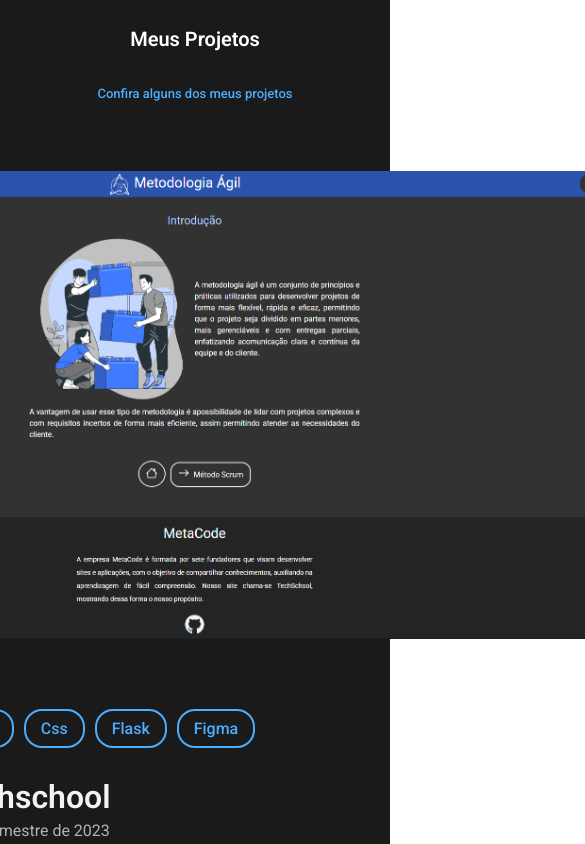
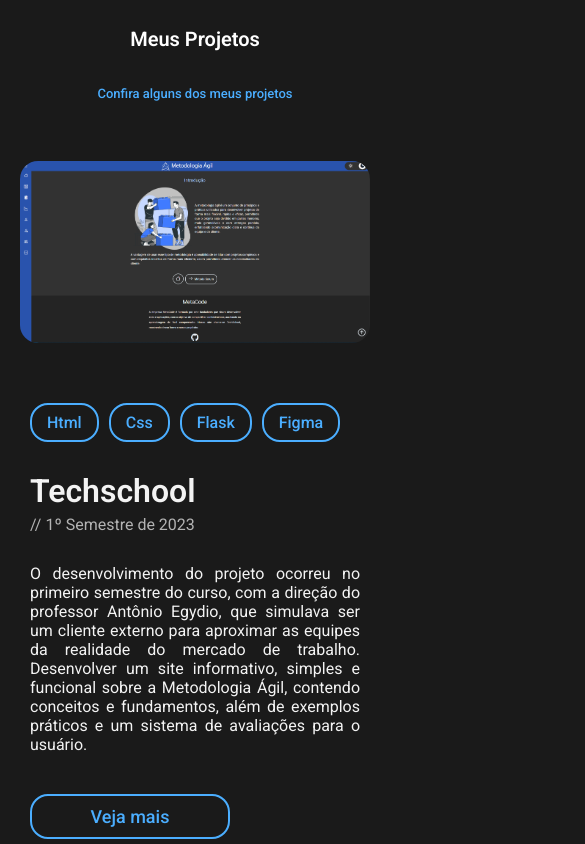
Before and after one commit to pedrohenribeiro/Portfolio-Profissional, a React (Vite) app in the folder portfolio-profissional/: page / in a window 390 px wide. Shown: the part 1760-2604 px from the top of the page, 585 px wide, since content can reach past the window. Built offline with nearby package versions, Linux system fonts and the light colour scheme.

Commit message:
feat: styling the project card

```diff
--- a/portfolio-profissional/src/components/home/Projetos.module.css
+++ b/portfolio-profissional/src/components/home/Projetos.module.css
@@ -1,4 +1,4 @@
-.container{
+.container {
     display: flex;
     flex-direction: row;
     flex-wrap: wrap;
@@ -6,17 +6,31 @@
     justify-content: center;
     gap: 30px;
     padding: 20px;
+    box-sizing: border-box;
+    max-width: 100vw;
+    width: 100%;
+
+    border-radius: 16px;
+    transition: 0.5s;
+}
+.container:hover {
+    background-color: var(--terciaria);
+    transition: 0.5s;
+    transform: translateY(-2px);
+    transform: scale3d(1.01, 1.01, 1.01);
 }
 
-.card{
-    width: auto;
+.card {
+    width: 100%;
     max-width: 900px;
     height: auto;
-    margin: 20px;
+    margin: 20px 10px;
     border-radius: 18px;
+    box-sizing: border-box;
+    object-fit: contain;
 }
 
-.descricao{
+.descricao {
     color: var(--texto);
     font-size: 18px;
     font-weight: 400;
@@ -25,9 +39,14 @@
     display: flex;
     flex-direction: column;
     gap: 20px;
+    box-sizing: border-box;
+    padding-left: 10px;
+    padding-right: 10px;
+    width: auto;
+    max-width: 900px;
 }
 
-.tecnologias{
+.tecnologias {
     display: flex;
     flex-direction: row;
     flex-wrap: wrap;
@@ -38,7 +57,7 @@
     max-width: 500px;
 }
 
-.tecnologia{
+.tecnologia {
     color: var(--azul-claro);
     font-size: 16px;
     font-weight: 500;
@@ -48,14 +67,15 @@
     border-radius: 18px;
 }
 
-.titulo{
+.titulo {
     color: var(--a);
     font-size: 32px;
     font-weight: 600;
     margin-top: 10px;
     text-align: left;
 }
-.periodo{
+
+.periodo {
     color: var(--periodo);
     font-size: 16px;
     font-weight: 400;
@@ -63,16 +83,17 @@
     text-align: left;
 }
 
-.texto{
+.texto {
     color: var(--texto);
     font-size: 16px;
     font-weight: 400;
     margin-top: 10px;
     text-align: justify;
     max-width: 500px;
+    width: auto;
 }
 
-.botao{
+.botao {
     color: var(--azul-claro);
     font-size: 18px;
     font-weight: 500;
@@ -87,12 +108,32 @@
     transition: 0.5s;
 }
 
-.botao:hover{
+.botao:hover {
     border-width: 2px solid;
     border-color: var(--titulo);
     color: var(--titulo);
     transition: 0.5s;
     transform: translateY(-2px);
+    cursor: pointer;
+}
+
+@media (max-width: 900px) {
+    .container {
+        flex-direction: column;
+        align-items: center;
+        padding: 20px;
+    }
+
+    .card {
+        max-width: 100%;
+        margin: 10px 0;
+    }
+
+    .descricao {
+        max-width: 100%;
+        padding-left: 10px;
+        padding-right: 10px;
+    }
 }
 
 @media (max-width: 1524px) {
@@ -100,10 +141,15 @@
         flex-direction: column;
         align-items: center;
     }
-  .card{
+
+    .card {
         order: 0;
     }
-  .descricao{
+
+    .descricao {
         order: 1;
     }
+    .texto {
+        max-width: none;
     }
+}
--- a/portfolio-profissional/src/global/Colors.css
+++ b/portfolio-profissional/src/global/Colors.css
@@ -3,6 +3,7 @@
   --principal: #181c27;
   --principal-hover: #1a1a1a;
   --secundaria: #1a1a1a;
+  --terciaria: #202020;
   --navbar: #000000;
   --navbar-hover: #080808;
   --titulo: #ffffff;
@@ -27,3 +28,7 @@
 ::-webkit-scrollbar-thumb:hover {
   background: var(--titulo) !important;
 }
+
+html, body {
+  background-color: var(--secundaria);
+}
```
Lines whose indentation alone changed are shown as unchanged.
